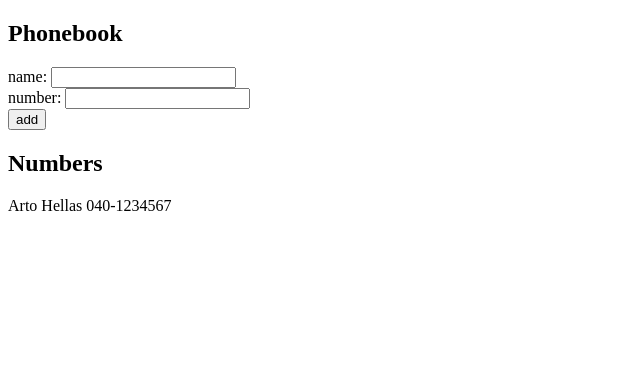
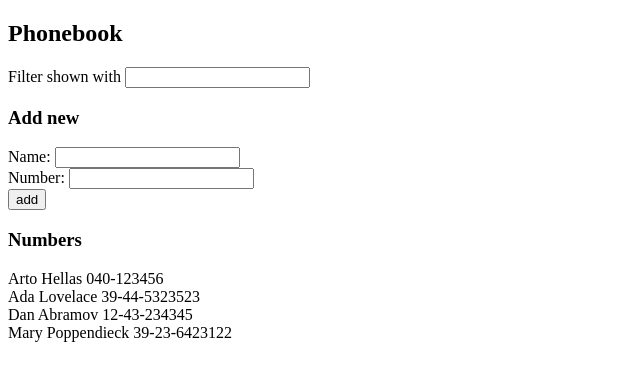
Before and after one commit to ouliana/library, a React (Create React App) app in the folder part2/phonebook/: page / in a window 1280 px wide. Shown: the top 380 px of the page, without its empty margins (0-640 px from the left). Built offline with nearby package versions, Linux system fonts and the light colour scheme; the HTML template or start-up script is replaced by a standard one.

Commit message:
exercise 2.9* complete

```diff
--- a/part2/phonebook/src/App.js
+++ b/part2/phonebook/src/App.js
@@ -12,10 +12,15 @@
 
 const App = () => {
   const [persons, setPersons] = useState([
-    { name: 'Arto Hellas', number: '040-1234567' },
+    { name: 'Arto Hellas', number: '040-123456', id: 1 },
+    { name: 'Ada Lovelace', number: '39-44-5323523', id: 2 },
+    { name: 'Dan Abramov', number: '12-43-234345', id: 3 },
+    { name: 'Mary Poppendieck', number: '39-23-6423122', id: 4 },
   ]);
+
   const [newName, setNewName] = useState('');
   const [newNumber, setNewNumber] = useState('');
+  const [query, setQuery] = useState('');
 
   const handleNameChange = event => {
     setNewName(event.target.value);
@@ -37,6 +42,7 @@
       const newPerson = {
         name: newName,
         number: newNumber,
+        id: persons.length,
       };
       setPersons([...persons, newPerson]);
     } else {
@@ -46,19 +52,39 @@
     setNewNumber('');
   };
 
+  const handleQueryChange = event => {
+    setQuery(event.target.value);
+  };
+
+  const filtered =
+    query === ''
+      ? persons
+      : persons.filter(person =>
+          person.name.toLowerCase().includes(query.toLowerCase())
+        );
+
   return (
     <div>
       <h2>Phonebook</h2>
+      <div>
+        Filter shown with{' '}
+        <input
+          type='text'
+          value={query}
+          onChange={handleQueryChange}
+        />
+      </div>
+      <h3>Add new</h3>
       <form onSubmit={handleSubmit}>
         <div>
-          name:{' '}
+          Name:{' '}
           <input
             value={newName}
             onChange={handleNameChange}
           />
         </div>
         <div>
-          number:{' '}
+          Number:{' '}
           <input
             value={newNumber}
             onChange={handleNumberChange}
@@ -68,8 +94,8 @@
           <button type='submit'>add</button>
         </div>
       </form>
-      <h2>Numbers</h2>
-      {persons.map(person => (
+      <h3>Numbers</h3>
+      {filtered.map(person => (
         <Person
           key={person.name}
           person={person}
```
